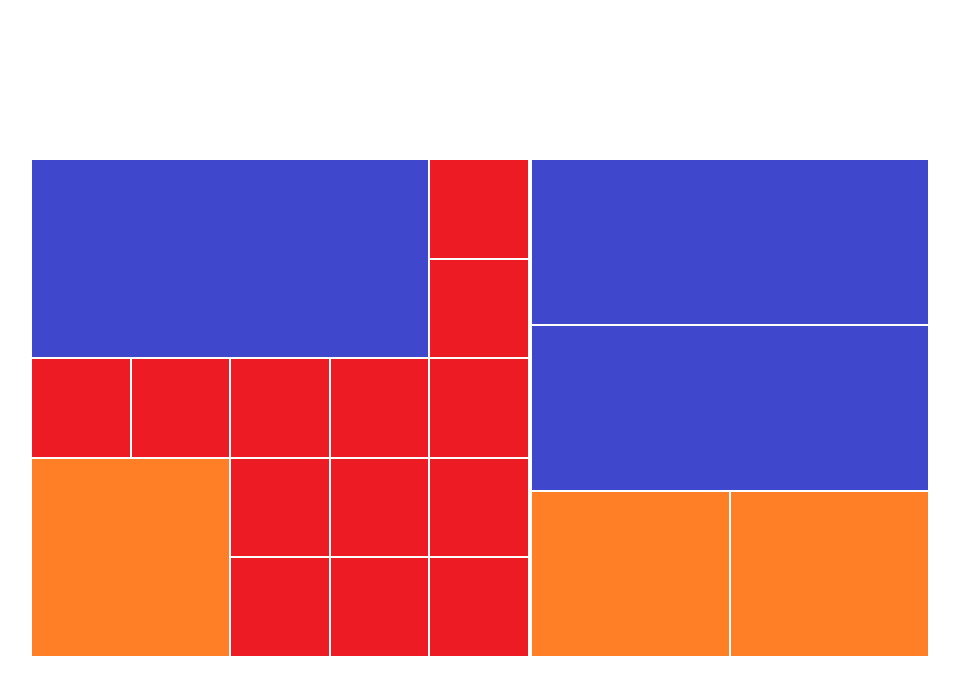
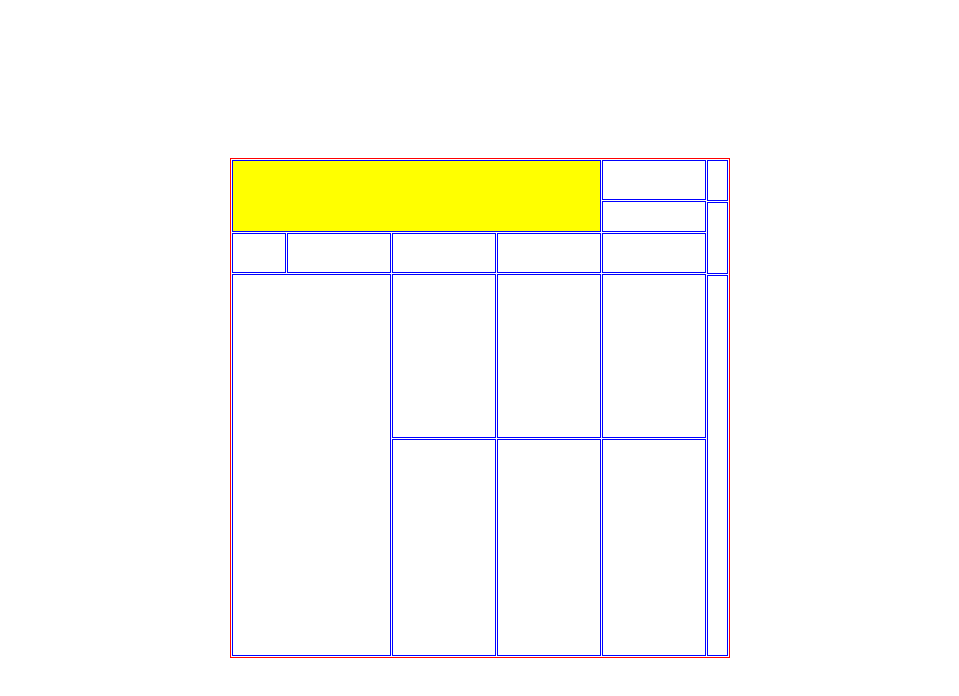
Before and after one commit to techkanna/tables, a plain HTML site: page src/taskOne.html in a window 1280 px wide. Shown: the whole page, without its empty margins (160-1119 px from the left). Drawn offline with Linux system fonts and the light colour scheme.

Commit message:
wip before ui task

```diff
--- a/src/taskOne.html
+++ b/src/taskOne.html
@@ -13,57 +13,74 @@
         min-height: 100vh;
         background-color: #fff;
       }
+
+      td {
+        border: 1px solid blue;
+      }
     </style>
   </head>
   <body>
-    <main style="display: flex;">
-      <table style="height: 500px;width: 500px;">
+    <table
+      style="
+      float: left;
+      border: 1px solid red;
+      border-collapse: initial;
+      width: 500px;
+      height: 500px;
+      "
+      class="newtable"
+      cellspacing="1"
+    >
+      <tbody>
         <tr>
-          <td colspan="4" rowspan="2" style="background-color: #3F48CC;"></td>
+          <td
+            style="width: 50px;background: #ff0;"
+            rowspan="3"
+            colspan="4"
+          ></td>
 
-          <td style="background-color: #ED1C24;"></td>
+          <td style="width:100px"></td>
+          <td
+            style="width:100px;width: 100px !important;"
+            rowspan="2"
+            colspan="2"
+          ></td>
+        </tr>
+        <tr class="half-width">
+          <td style="width:100px" rowspan="2"></td>
+        </tr>
+
+        <tr class="half-width">
+          <td style="width:100px" rowspan="3" colspan="2"></td>
+        </tr>
+        <tr class="mid-row">
+          <td style="width: 50px;"></td>
+          <td style="width:100px"></td>
+          <td style="width:100px"></td>
+          <td style="width:100px"></td>
+          <td style="width:100px"></td>
+        </tr>
+        <tr class="small-width">
+          <td style="width: 50px;" rowspan="3" colspan="2"></td>
+
+          <td style="width:100px" rowspan="2"></td>
+          <td style="width:100px" rowspan="2"></td>
+          <td style="width:100px" rowspan="2"></td>
+        </tr>
+        <tr class="lower-width">
+          <td
+            style="width:100px;height: 35px !important;"
+            rowspan="2"
+            colspan="2"
+          ></td>
         </tr>
         <tr>
-          <!-- <td colspan="4"></td> -->
+          <td style="width:100px"></td>
+          <td style="width:100px"></td>
 
-          <td style="background-color: #ED1C24;"></td>
+          <td style="width:100px"></td>
         </tr>
-        <tr>
-          <td style="background-color: #ED1C24;"></td>
-          <td style="background-color: #ED1C24;"></td>
-          <td style="background-color: #ED1C24;"></td>
-          <td style="background-color: #ED1C24;"></td>
-          <td style="background-color: #ED1C24;"></td>
-        </tr>
-        <tr>
-          <td colspan="2" rowspan="2" style="background-color: #FF7F27;"></td>
-
-          <td style="background-color: #ED1C24;"></td>
-          <td style="background-color: #ED1C24;"></td>
-          <td style="background-color: #ED1C24;"></td>
-        </tr>
-        <tr>
-          <!-- <td colspan="2"></td> -->
-
-          <td style="background-color: #ED1C24;"></td>
-          <td style="background-color: #ED1C24;"></td>
-          <td style="background-color: #ED1C24;"></td>
-        </tr>
-      </table>
-
-      <!-- second table -->
-      <table style="height: 500px;width: 400px;">
-        <tr>
-          <td colspan="2" style="background-color: #3F48CC;"></td>
-        </tr>
-        <tr>
-          <td colspan="2" style="background-color: #3F48CC;"></td>
-        </tr>
-        <tr>
-          <td style="background-color: #FF7F27;"></td>
-          <td style="background-color: #FF7F27;"></td>
-        </tr>
-      </table>
-    </main>
+      </tbody>
+    </table>
   </body>
 </html>
```
Also changed, not shown: 1 other file.
